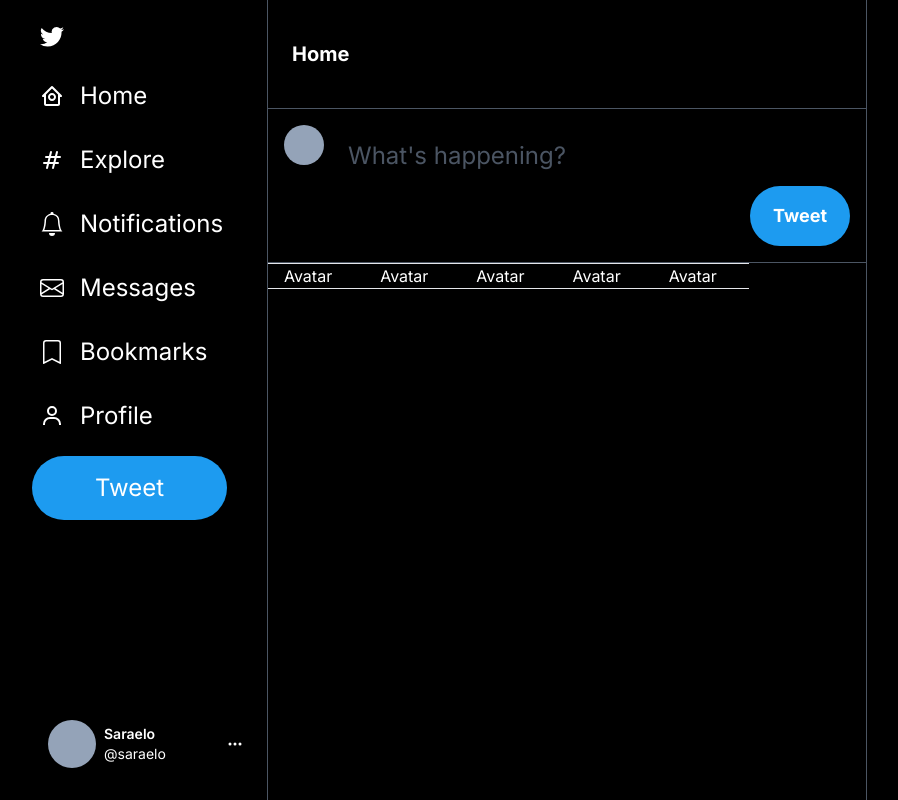
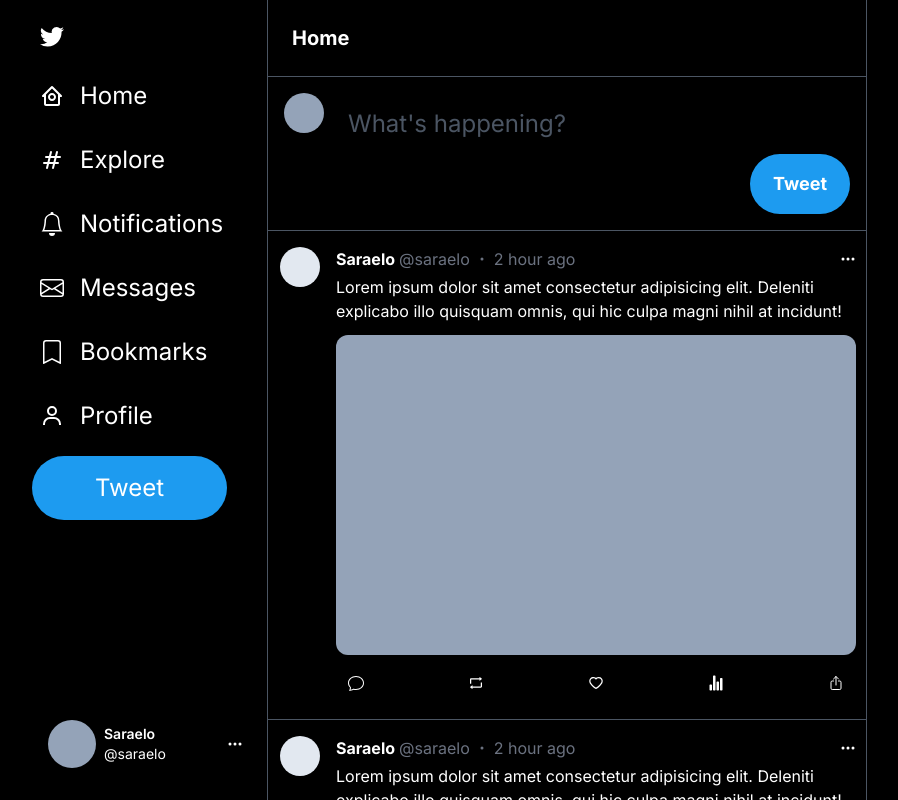
Before and after one commit to saraelo/twitter-clone, a Next.js app: page / in a window 1280 px wide. Shown: the top 800 px of the page, without its empty margins (8-906 px from the left). Built offline with nearby package versions, Linux system fonts and the light colour scheme.

Commit message:
feat: implement initial timeline structure
Create the initial structure for the timeline feature, including post layout and action buttons. Identified areas for future component extraction and refactoring.

```diff
--- a/src/app/page.tsx
+++ b/src/app/page.tsx
@@ -1,14 +1,22 @@
+import { BsChat, BsDot, BsThreeDots } from 'react-icons/bs';
+import { AiOutlineHeart, AiOutlineRetweet } from 'react-icons/ai';
+import { IoShareOutline, IoStatsChart } from 'react-icons/io5';
+
 import LeftSidebar from '@/components/LeftSidebar';
+
 const Home = () => {
   return (
-    <div className="w-screen h-screen flex justify-center items-center relative bg-black text-white">
+    <div className="w-full h-full flex justify-center items-center relative bg-black text-white">
       <div className="max-w-screen-xl w-full h-full flex relative">
         {/* Left Sidebar */}
         <LeftSidebar />
 
         {/* Timeline */}
-        <main className="text-white ml-[275px] w-[600px] flex flex-col min-h-screen h-full border-l-[0.5px] border-r-[0.5px] border-gray-600">
-          <h1 className="text-xl font-bold my-4 p-6">Home</h1>
+        {/* TODO: Refactor code into a component */}
+        <main className="text-white ml-[275px] w-full max-w-[600px] flex flex-col min-h-screen h-full border-l-[0.5px] border-r-[0.5px] border-gray-600">
+          <h1 className="sticky top-0 text-xl font-bold p-6 backdrop-blur bg-black/10">
+            Home
+          </h1>
           <div className="relative flex items-stretch py-4 px-4 space-x-2 border-b-[0.5px] border-t-[0.5px] border-gray-600">
             <div className="w-10 h-10 bg-slate-400 rounded-full flex-none"></div>
             <div className="w-full h-full flex flex-col">
@@ -28,21 +36,60 @@
               </div>
             </div>
           </div>
-          <div className="flex flex-color">
-            {Array.from({ length: 5 })
+          <div className="flex flex-col">
+            {Array.from({ length: 10 })
               .fill(undefined)
               .map((_, i) => (
                 <div
                   key={i}
-                  className="border-t-[0.5px] border-b-[0.5px] px-4 flex space-x-4"
+                  className="border-b-[0.5px] border-gray-600 py-4 px-3 flex space-x-4"
                 >
-                  <div>Avatar</div>
-                  <div></div>
+                  <div>
+                    <div className="w-10 h-10 bg-slate-200 rounded-full" />
+                  </div>
+                  <div className="flex flex-col">
+                    <div className="flex items-center w-full justify-between">
+                      <div className="flex items-center space-x-1 w-full">
+                        <div className="font-bold">Saraelo</div>
+                        <div className="text-gray-500"> @saraelo</div>
+                        <div className="text-gray-500">
+                          <BsDot />
+                        </div>
+                        <div className="text-gray-500">2 hour ago</div>
+                      </div>
+                      <div>
+                        <BsThreeDots />
+                      </div>
+                    </div>
+                    <div className="text-white text-base my-1">
+                      Lorem ipsum dolor sit amet consectetur adipisicing elit.
+                      Deleniti explicabo illo quisquam omnis, qui hic culpa
+                      magni nihil at incidunt!
+                    </div>
+                    <div className="bg-slate-400 aspect-square w-full h-80 rounded-xl mt-2" />
+                    <div className="w-full flex items-center justify-start space-x-20 mt-2">
+                      {/* TODO: Refactor code into a component */}
+                      <div className="cursor-pointer rounded-full hover:bg-white/20 transition duration-200 p-3">
+                        <BsChat />
+                      </div>
+                      <div className="cursor-pointer rounded-full hover:bg-white/20 transition duration-200 p-3">
+                        <AiOutlineRetweet />
+                      </div>
+                      <div className="cursor-pointer rounded-full hover:bg-white/20 transition duration-200 p-3">
+                        <AiOutlineHeart />
+                      </div>
+                      <div className="cursor-pointer rounded-full hover:bg-white/20 transition duration-200 p-3">
+                        <IoStatsChart />
+                      </div>
+                      <div className="cursor-pointer rounded-full hover:bg-white/20 transition duration-200 p-3">
+                        <IoShareOutline />
+                      </div>
+                    </div>
+                  </div>
                 </div>
               ))}
           </div>
         </main>
-
         {/* Right Sidebar */}
         {/* <section className="text-white">Right sidebar</section> */}
       </div>
```
